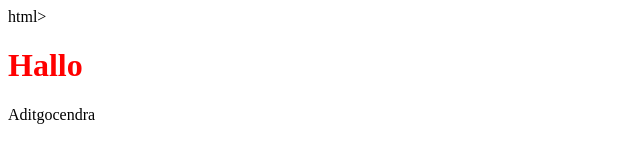
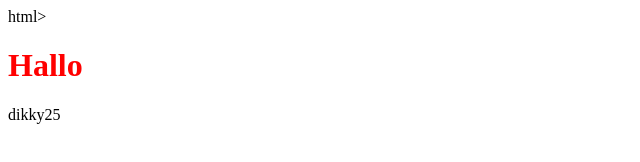
Before and after one commit to saktibuana/aplikasi9malam, a plain HTML site: page Dikkysyaputra.html in a window 1280 px wide. Shown: the full height of the page, 0-640 px from the left. Drawn offline with Linux system fonts and the light colour scheme.

Commit message:
Update Dikkysyaputra.html
Coba commit 🤣

```diff
--- a/Dikkysyaputra.html
+++ b/Dikkysyaputra.html
@@ -4,6 +4,6 @@ html>
   </head>
   <body>
     <h1 class="warnajudul">Hallo</h1>
-    <a>Aditgocendra</a>
+    <a>dikky25</a>
   </body>
 </html>
```
